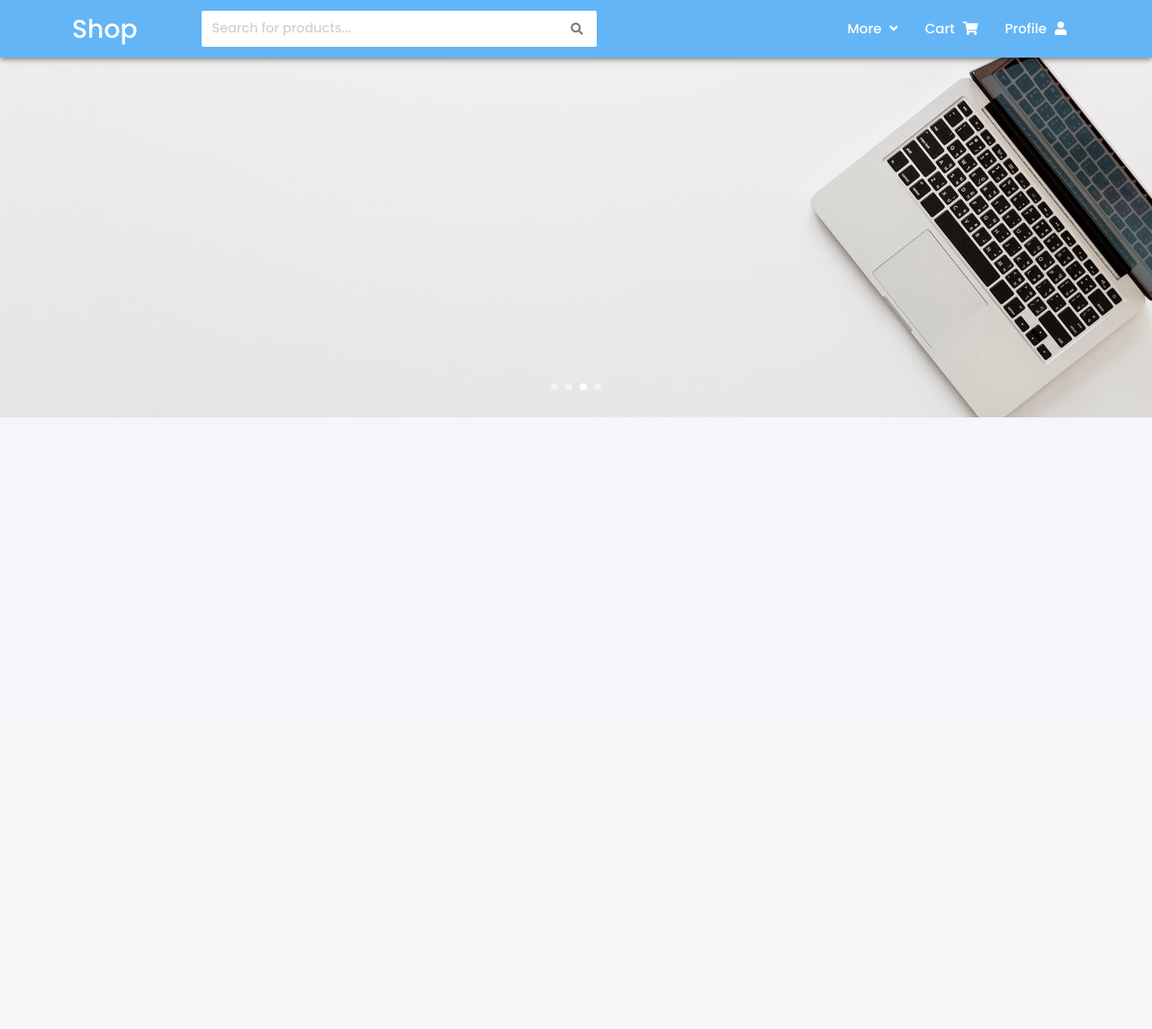
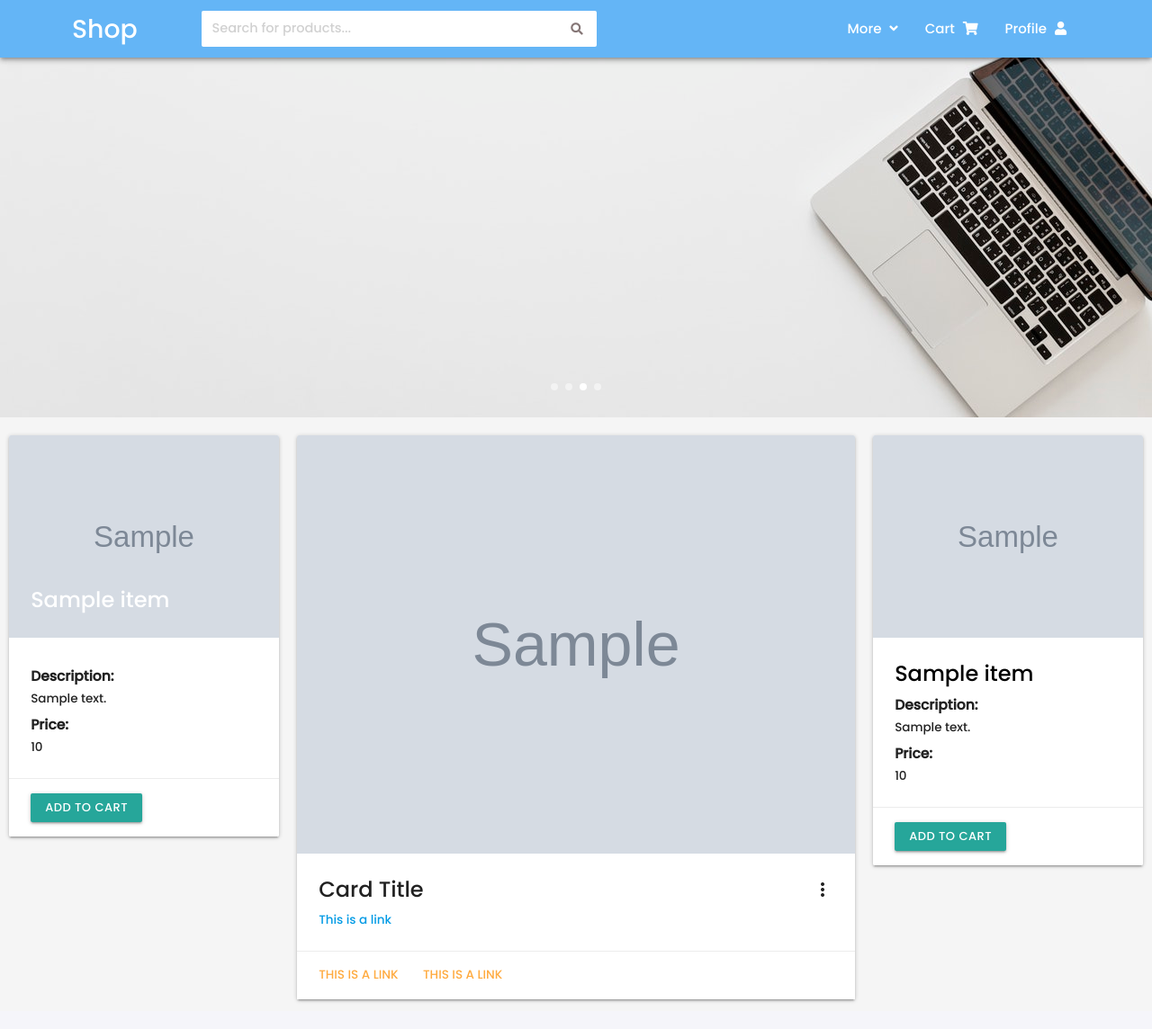
Before and after one commit to parthpanchal5/sdssds, a PHP site: page / in a window 1280 px wide. Shown: the whole page at 90% size. Before the commit the page ends 464 px from the top, so only its background shows below. Run offline with PHP 8.4, Linux system fonts and the light colour scheme; the visitor is signed in with stand-in values (Sample User, id 1); tables that the repository leaves empty or names only in its code hold one stand-in row (values such as "Sample post"); grey boxes marked "Sample" are stand-in pictures; some libraries are stand-ins or nearby versions.

Commit message:
Product Showcase added

```diff
--- a/admin/dashboard.php
+++ b/admin/dashboard.php
@@ -19,7 +19,7 @@
 <?php include 'inc/horizonnav.php';?>
 
 
-<div id="card-stats" style="margin-top: 20px;">
+<div id="card-stats" style="margin-top: 20px;" class="animated fadeInDown">
 	<div class="row">
 		<div class="col s12 m6 l3">
 			<div class="card gradient-4 z-depth-1 hoverable center-align">
--- a/inc/header.php
+++ b/inc/header.php
@@ -10,7 +10,9 @@
     <link rel="stylesheet" href="https://cdnjs.cloudflare.com/ajax/libs/materialize/1.0.0/css/materialize.min.css">
     <link rel="stylesheet" href="https://cdnjs.cloudflare.com/ajax/libs/animate.css/3.7.0/animate.min.css" />
     <link rel="stylesheet" href="css/style.css">
+    <script src="https://cdnjs.cloudflare.com/ajax/libs/scrollReveal.js/4.0.5/scrollreveal.min.js"></script>
     <script src="https://cdnjs.cloudflare.com/ajax/libs/jquery/3.3.1/jquery.min.js"></script>
+
     <title>Shopit</title>
 </head>
 <body>
--- a/index.php
+++ b/index.php
@@ -33,30 +33,62 @@
 			<img src="img/products/laptop.jpeg" alt="">
 		</div>
 	</div>
-
-	<div class="row">
+	<?php $sql = "SELECT * FROM item ORDER BY item_id DESC LIMIT 4"; $result = mysqli_query($conn, $sql); while ($row = mysqli_fetch_array($result)) { ?>
+<div class="row product-showcase" style="margin-top: 1em;">
 	<div class="col s12 m3 l3">
-		<!-- Where do this php will go  -->
-		<?php $sql = "SELECT `item_id`, `cat_id`,`item_name`, `item_img`, `item_cat`, `item_desc`, `item_price`, `item_qty`, `status` FROM item"; $result = mysqli_query($conn, $sql); while ($row = mysqli_fetch_array($conn, $result)) { ?>
-			<div class="card">
+		<div class="card hoverable">
 			<div class="card-image">
-          <img src="admin/img/<?php echo $row[3]; ?>">
+				<img src="admin/img/<?php echo $row[3]; ?>" class="materialboxed">
 				<span class="card-title"><?php echo $row[2]; ?></span>
 			</div>
 			<div class="card-content">
-          <p>I am a very simple card. I am good at containing small bits of information.
-          I am convenient because I require little markup to use effectively.</p>
+				<p><b><h6>Description:</h6></b> <?php echo $row[5]; ?></p>
+				<p class="right"><b><h6>Price:</h6></b> <?php echo $row[6]; ?></p>
 			</div>
 			<div class="card-action">
+				<a href="#" class="btn btn-small">Add to Cart</a>
+			</div>
+		</div>
+	</div>
+	<div class="col s12 m6 l6">
+		<div class="card sticky-action" style="overflow: visible;">
+			<div class="card-image waves-effect waves-block waves-light">
+				<img src="admin/img/<?php echo $row[3]; ?>" class="activator">
+			</div>
+			<div class="card-content">
+				<span class="card-title activator grey-text text-darken-4">Card Title<i class="material-icons right">more_vert</i></span>
+
+				<p><a href="#!">This is a link</a></p>
+			</div>
+
+			<div class="card-action">
 				<a href="#">This is a link</a>
+				<a href="#">This is a link</a>
+			</div>
+
+			<div class="card-reveal" style="display: none; transform: translateY(0%);">
+				<span class="card-title grey-text text-darken-4">Card Title<i class="material-icons right">close</i></span>
+				<p>Here is some more information about this product that is only revealed once clicked on.</p>
+			</div>
+		</div>
+	</div>
+	<div class="col s12 m3 l3">
+		<div class="card hoverable">
+			<div class="card-image">
+				<img src="admin/img/<?php echo $row[3]; ?>" class="materialboxed">
+			</div>
+
+			<div class="card-content">
+			<span class="card-title black-text"><?php echo $row[2]; ?></span>
+				<p><b><h6>Description:</h6></b> <?php echo $row[5]; ?></p>
+				<p class="right"><b><h6>Price:</h6></b> <?php echo $row[6]; ?></p>
+			</div>
+			<div class="card-action">
+				<a href="#" class="btn btn-small">Add to Cart</a>
+			</div>
 		</div>
 	</div>
 </div>
 <?php } ?>
-	</div>
-
-</div>
-
-
 
 <?php include 'inc/footer.php'; ?>
--- a/js/main.js
+++ b/js/main.js
@@ -197,6 +197,10 @@ $(document).ready(function(){
 
     });
 
+    // Scroll reveal
+    ScrollReveal().reveal('.row .product-showcase');
+
+
     // tiny text editor
 
 
--- a/reg.php
+++ b/reg.php
@@ -70,7 +70,7 @@
                     $hashedPass = password_hash($password, PASSWORD_DEFAULT);
                     // Insert user in DB
                     $sql = "INSERT INTO users (firstname, lastname, email, address, username, phone, password) VALUES ('$firstname', '$lastname', '$email', '$address','$username', '$phone', '$hashedPass')";
-                    // echo $sql;
+                    echo $sql;
                     $result = mysqli_query($conn, $sql);
                     header("Location:login.php");
 
```
Lines whose indentation alone changed are shown as unchanged.
